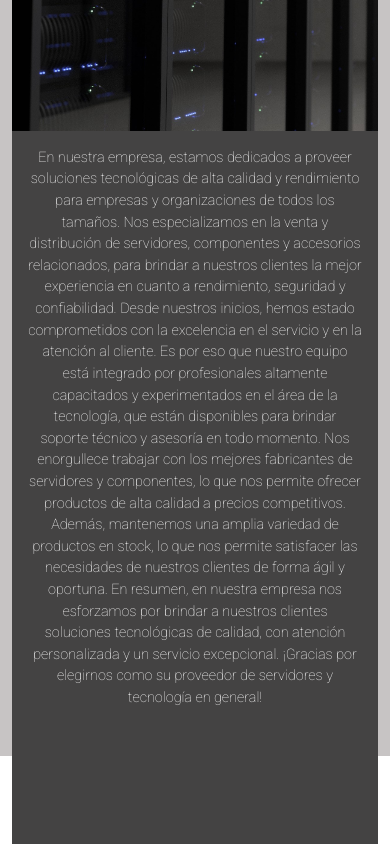
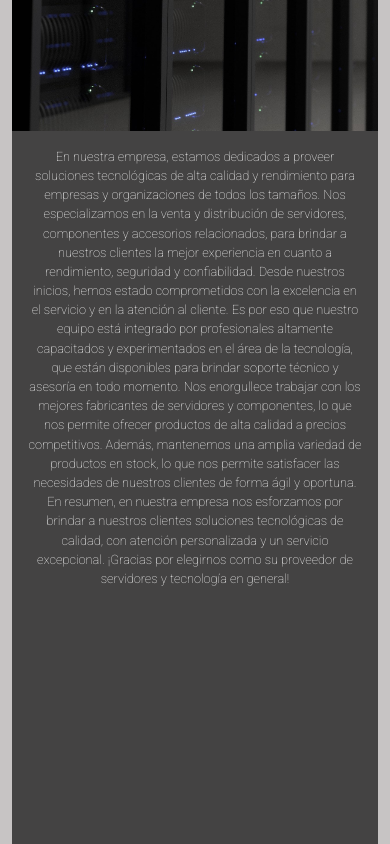
Before and after one commit to FacuValdezDev/FacundoValdez-Proyecto3, a website: page pages/mas_informacion.html in a window 390 px wide. Shown: the part 520-1364 px from the top of the page. Drawn offline with nearby package versions, Linux system fonts and the light colour scheme; a web font is replaced by a local one.

Commit message:
ajuste height
ajuste alto de algunos elementos para que el parrafo no se salga del contenedor

```diff
--- a/scss/_mainInformacion.scss
+++ b/scss/_mainInformacion.scss
@@ -58,7 +58,7 @@
 @media screen and (max-width: 576px) {
   .mainMasinformacion {
     .mainNosotros {
-      height: 130vh;
+      height: auto;
       .rowInfo {
         display: flex;
         flex-wrap: wrap;
@@ -73,7 +73,7 @@
           margin-left: -180px;
           width: 200%;
           border-radius: 0;
-          font-size: 0.9rem;
+          font-size: 0.8rem;
           text-align: center;
           padding: 1rem;
         }
--- a/scss/_mainProductos.scss
+++ b/scss/_mainProductos.scss
@@ -16,7 +16,6 @@
     display: flex;
     justify-content: space-evenly;
     margin-top: 5rem;
-    height: 120vh;
     .cardProd--bronce {
       margin-left: 50px;
       text-align: center;
```
Also changed, not shown: css/styles.css, 1 other file.
